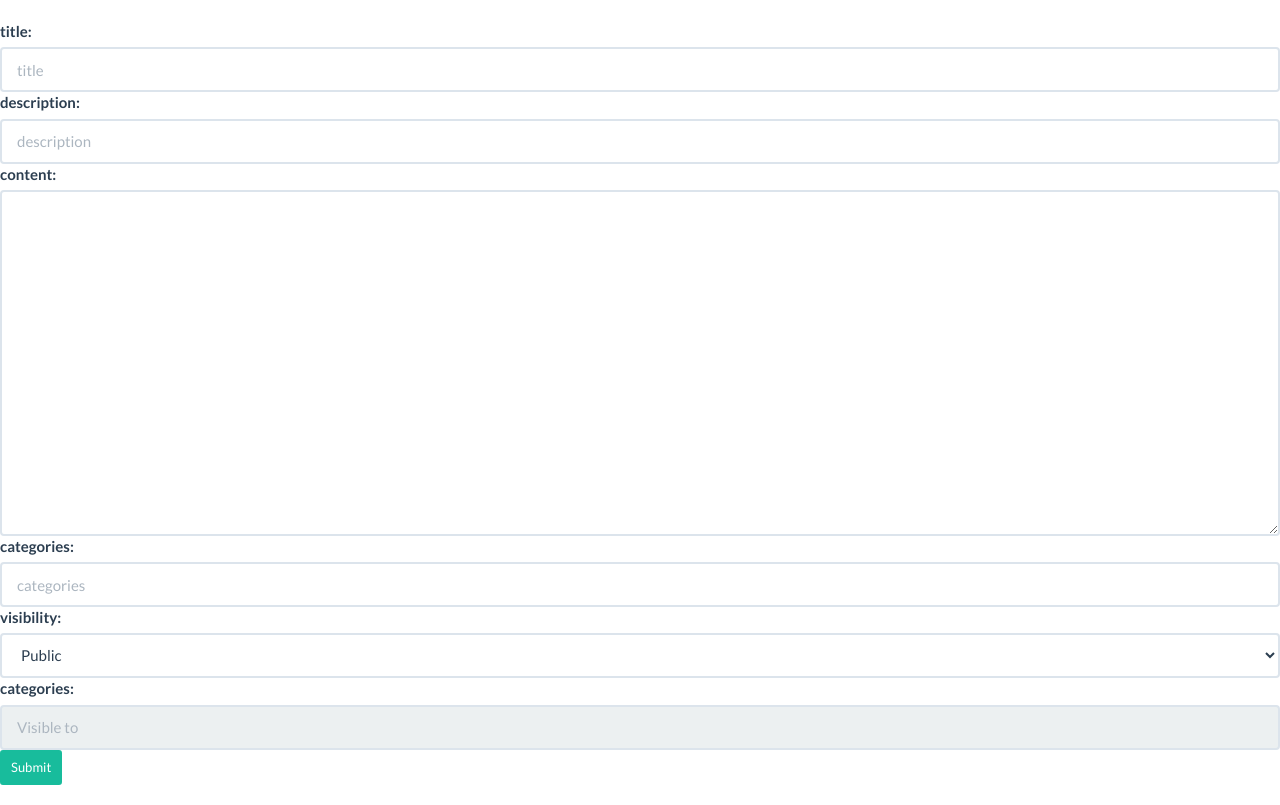
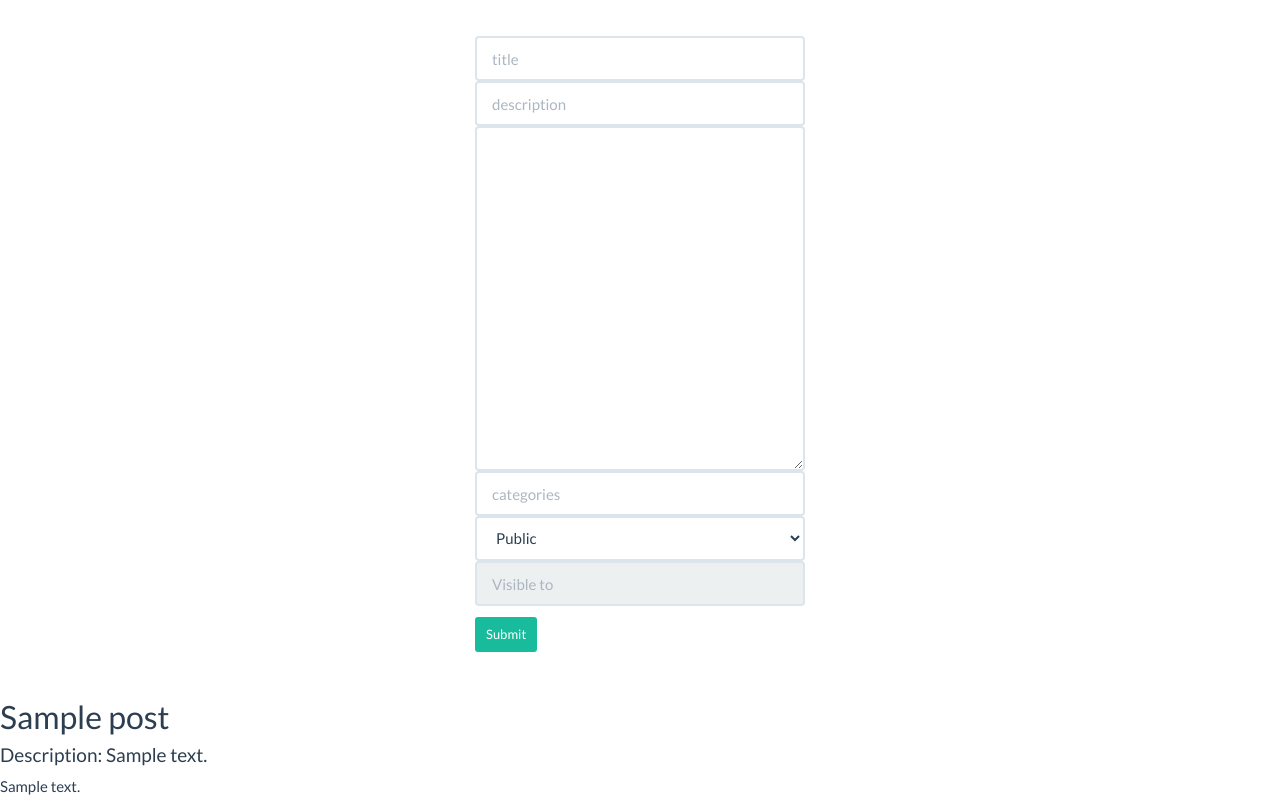
Before and after one commit to CMPUT404W17T06/CMPUT404-project, a Django app: template stream/templates/dashboard.html in a window 1280 px wide. Shown: the part 60-865 px from the top of the page. Run offline with Django 3.2, Linux system fonts and the light colour scheme; the template is opened without the code that fills it: values that come from a table or form of the project are taken from there, others are empty; tables that the repository leaves empty hold one stand-in row (values such as "Sample post"); some libraries are stand-ins or nearby versions.

Commit message:
I can make it look better later?

```diff
--- a/stream/templates/dashboard.html
+++ b/stream/templates/dashboard.html
@@ -15,12 +15,29 @@
   </div>
 </template>
 
-<form method="POST" action="{% url 'dash:newpost' %}">
-  {% csrf_token %}
-  {{ postForm.as_table }}
-  <input type="submit" class="btn btn-success btn-sm"/>
-</form>
-
+<div class="container">
+  <div class="row">
+    <div class="col-md-4 col-md-offset-4">
+      <div class="panel-body">
+        <form method="POST" action="{% url 'dash:newpost' %}">
+          {% csrf_token %}
+          <p class="bs-component">
+            <tr>
+              {% for field in postForm %}
+                <td>
+                  {{ field }}
+                </td>
+              {% endfor %}
+            </tr>
+          </p>
+          <p class="bs-component">
+            <input type="submit" class="btn btn-success btn-sm"/>
+          </p>
+        </form>
+      </div>
+    </div>
+  </div>
+</div>
 
 <div id='stream'>
 {% if latest_post_list %}
```
